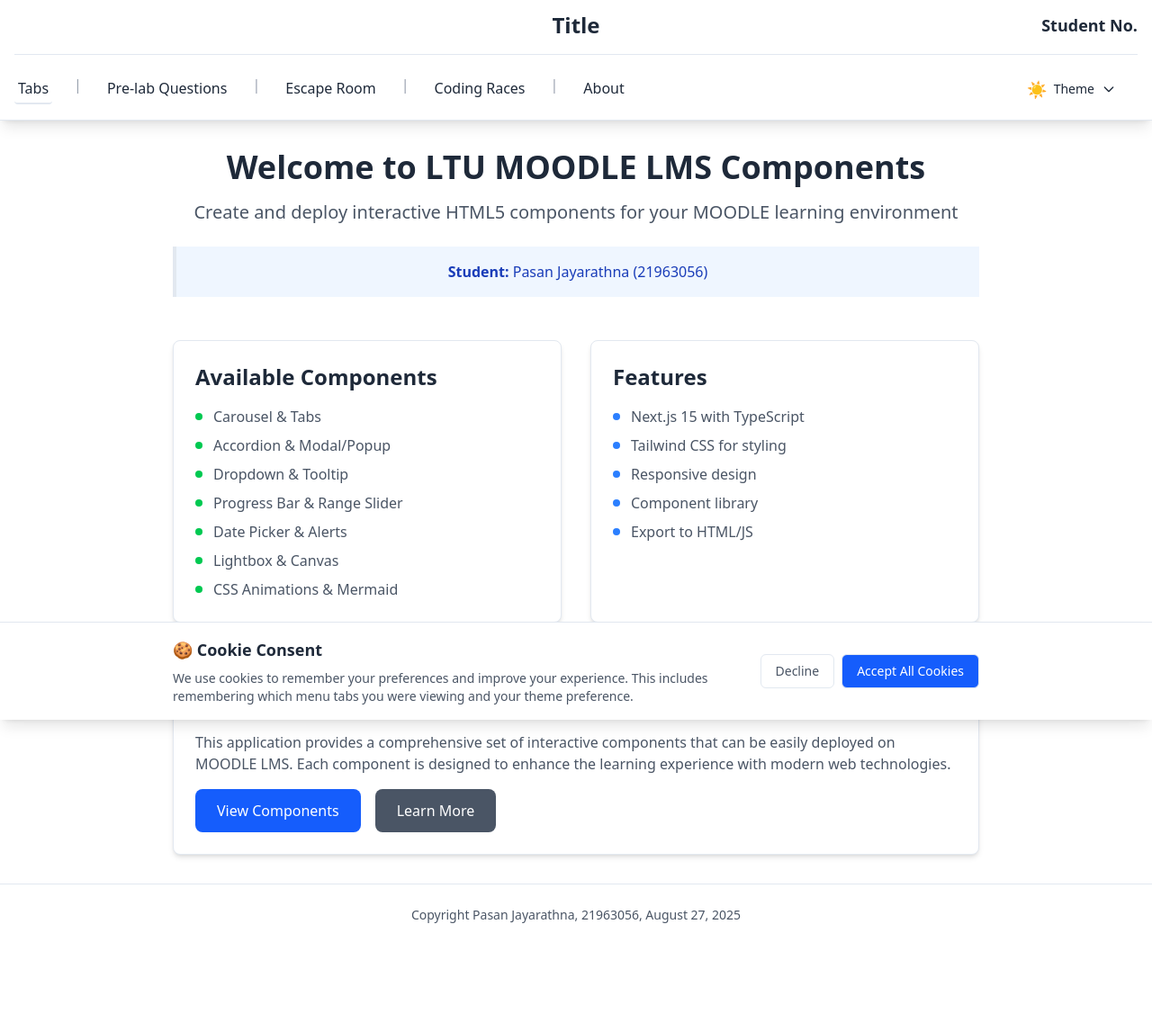
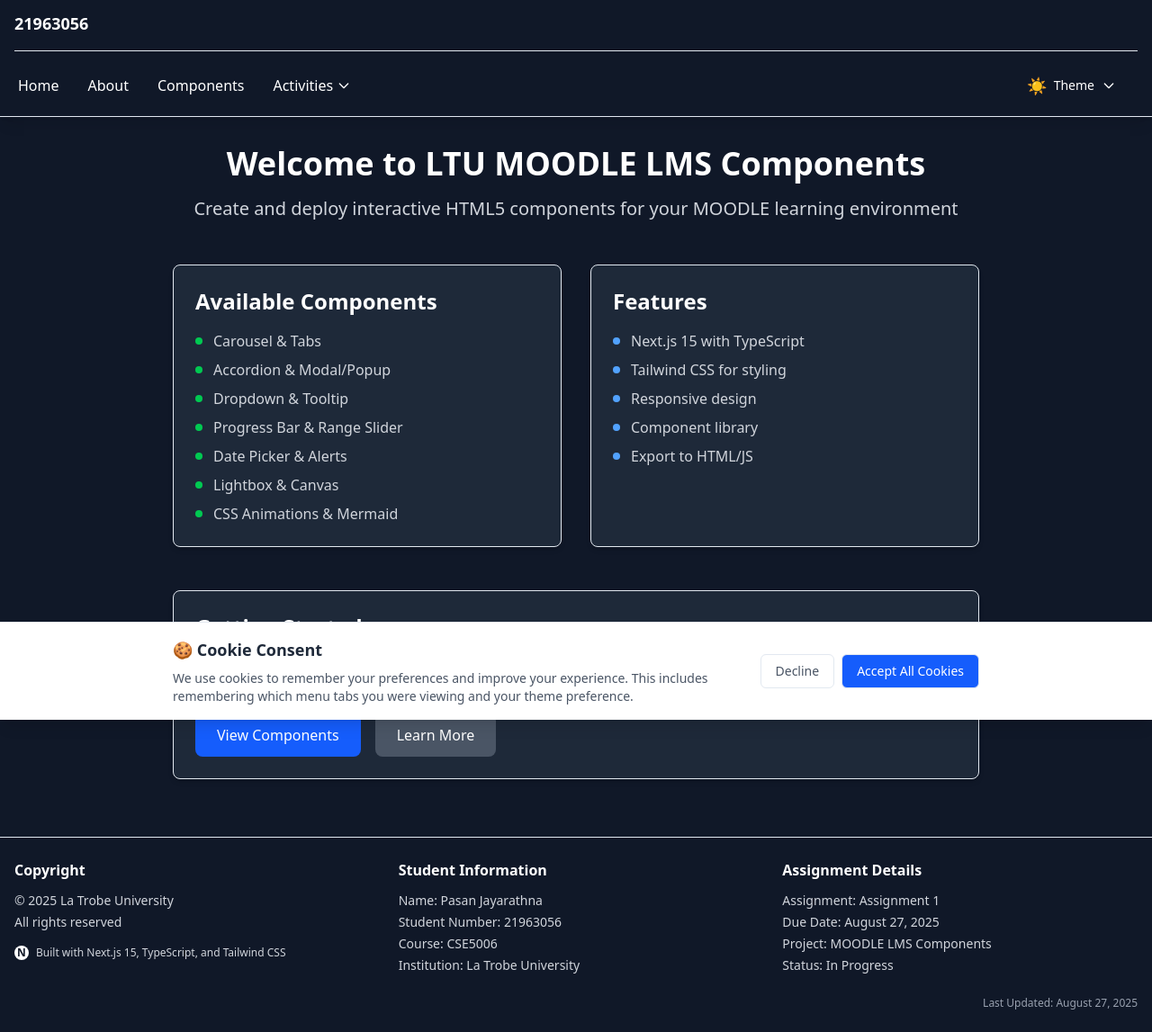
Before and after one commit to PJ-Cipher/CWA_Assignment, a Next.js app: page / in a window 1280 px wide. Shown: the whole page at 90% size. Before the commit the page ends 1051 px from the top, so only its background shows below. Built offline with nearby package versions, Linux system fonts and the light colour scheme.

Commit message:
updated home page

```diff
--- a/app/components/Footer.tsx
+++ b/app/components/Footer.tsx
@@ -17,13 +17,44 @@
   }, []);
 
   return (
-    <footer className="bg-white text-gray-800 border-t border-gray-200">
+    <footer className="bg-gray-900 text-white border-t border-gray-700">
       <div className="container mx-auto px-4 py-6">
-        {/* Simple Copyright Line */}
-        <div className="text-center">
-          <p className="text-gray-600 dark:text-gray-400 text-sm">
-            Copyright Pasan Jayarathna, 21963056, {currentDate}
-          </p>
+        <div className="grid md:grid-cols-3 gap-8">
+          {/* Copyright Section */}
+          <div>
+            <h3 className="font-bold text-white mb-3">Copyright</h3>
+            <p className="text-gray-300 text-sm mb-1">© 2025 La Trobe University</p>
+            <p className="text-gray-300 text-sm mb-4">All rights reserved</p>
+            <div className="flex items-center text-gray-300 text-xs">
+              <div className="w-4 h-4 bg-white rounded-full flex items-center justify-center mr-2">
+                <span className="text-gray-900 font-bold text-xs">N</span>
+              </div>
+              <span>Built with Next.js 15, TypeScript, and Tailwind CSS</span>
+            </div>
+          </div>
+
+          {/* Student Information Section */}
+          <div>
+            <h3 className="font-bold text-white mb-3">Student Information</h3>
+            <p className="text-gray-300 text-sm mb-1">Name: Pasan Jayarathna</p>
+            <p className="text-gray-300 text-sm mb-1">Student Number: 21963056</p>
+            <p className="text-gray-300 text-sm mb-1">Course: CSE5006</p>
+            <p className="text-gray-300 text-sm">Institution: La Trobe University</p>
+          </div>
+
+          {/* Assignment Details Section */}
+          <div>
+            <h3 className="font-bold text-white mb-3">Assignment Details</h3>
+            <p className="text-gray-300 text-sm mb-1">Assignment: Assignment 1</p>
+            <p className="text-gray-300 text-sm mb-1">Due Date: August 27, 2025</p>
+            <p className="text-gray-300 text-sm mb-1">Project: MOODLE LMS Components</p>
+            <p className="text-gray-300 text-sm">Status: In Progress</p>
+          </div>
+        </div>
+
+        {/* Last Updated */}
+        <div className="text-right mt-6">
+          <p className="text-gray-400 text-xs">Last Updated: August 27, 2025</p>
         </div>
       </div>
     </footer>
--- a/app/components/header.tsx
+++ b/app/components/header.tsx
@@ -6,6 +6,7 @@
 
 export default function Header() {
   const [isMenuOpen, setIsMenuOpen] = useState(false);
+  const [isActivitiesOpen, setIsActivitiesOpen] = useState(false);
 
   const toggleMenu = () => {
     setIsMenuOpen(!isMenuOpen);
@@ -13,6 +14,10 @@
 
   const closeMenu = () => {
     setIsMenuOpen(false);
+  };
+
+  const toggleActivities = () => {
+    setIsActivitiesOpen(!isActivitiesOpen);
   };
 
   // Handle keyboard navigation
@@ -23,55 +28,82 @@
   };
 
   return (
-    <header className="bg-white text-gray-800 shadow-lg relative border-b border-gray-200" role="banner">
+    <header className="bg-gray-900 text-white shadow-lg relative border-b border-gray-700" role="banner">
       <div className="container mx-auto px-4 py-3">
-        {/* Top Section - Title and Student Number */}
+        {/* Top Section - Student Number */}
         <div className="flex items-center justify-between mb-4">
+          <div className="text-white text-lg font-semibold">
+            21963056
+          </div>
           <div className="flex-1"></div>
-          <h1 className="text-2xl font-bold text-center flex-1">Title</h1>
-          <div className="flex-1 text-right">
-            <span className="text-lg font-semibold">Student No.</span>
-          </div>
+          <div className="flex-1"></div>
         </div>
 
         {/* Navigation Bar */}
-        <div className="border-t border-gray-200 dark:border-gray-600 pt-4">
+        <div className="border-t border-gray-700 pt-4">
           <div className="flex items-center justify-between">
             <nav className="flex space-x-6" role="navigation" aria-label="Main navigation">
               <Link
+                href="/"
+                className="hover:text-blue-400 transition-colors focus:outline-none focus:ring-2 focus:ring-blue-500 focus:ring-offset-2 rounded px-1 py-1"
+              >
+                Home
+              </Link>
+              <Link
+                href="/about"
+                className="hover:text-blue-400 transition-colors focus:outline-none focus:ring-2 focus:ring-blue-500 focus:ring-offset-2 rounded px-1 py-1"
+              >
+                About
+              </Link>
+              <Link
                 href="/components"
-                className="hover:text-blue-600 dark:hover:text-blue-400 transition-colors focus:outline-none focus:ring-2 focus:ring-blue-500 focus:ring-offset-2 rounded px-1 py-1 border-b-2 border-black dark:border-white"
+                className="hover:text-blue-400 transition-colors focus:outline-none focus:ring-2 focus:ring-blue-500 focus:ring-offset-2 rounded px-1 py-1"
               >
-                Tabs
+                Components
               </Link>
-              <span className="text-gray-400">|</span>
+              <div className="relative">
+                <button
+                  onClick={toggleActivities}
+                  className="flex items-center hover:text-blue-400 transition-colors focus:outline-none focus:ring-2 focus:ring-blue-500 focus:ring-offset-2 rounded px-1 py-1"
+                >
+                  Activities
+                  <svg className="w-4 h-4 ml-1" fill="none" stroke="currentColor" viewBox="0 0 24 24">
+                    <path strokeLinecap="round" strokeLinejoin="round" strokeWidth={2} d="M19 9l-7 7-7-7" />
+                  </svg>
+                </button>
+                {isActivitiesOpen && (
+                  <div className="absolute top-full left-0 mt-2 w-48 bg-gray-800 border border-gray-700 rounded-md shadow-lg z-50">
                     <Link
                       href="/pre-lab"
-                className="hover:text-blue-600 dark:hover:text-blue-400 transition-colors focus:outline-none focus:ring-2 focus:ring-blue-500 focus:ring-offset-2 rounded px-1 py-1"
+                      className="block px-4 py-2 text-sm hover:bg-gray-700 transition-colors"
+                      onClick={() => setIsActivitiesOpen(false)}
                     >
                       Pre-lab Questions
                     </Link>
-              <span className="text-gray-400">|</span>
                     <Link
                       href="/escape-room"
-                className="hover:text-blue-600 dark:hover:text-blue-400 transition-colors focus:outline-none focus:ring-2 focus:ring-blue-500 focus:ring-offset-2 rounded px-1 py-1"
+                      className="block px-4 py-2 text-sm hover:bg-gray-700 transition-colors"
+                      onClick={() => setIsActivitiesOpen(false)}
                     >
                       Escape Room
                     </Link>
-              <span className="text-gray-400">|</span>
                     <Link
                       href="/coding-races"
-                className="hover:text-blue-600 dark:hover:text-blue-400 transition-colors focus:outline-none focus:ring-2 focus:ring-blue-500 focus:ring-offset-2 rounded px-1 py-1"
+                      className="block px-4 py-2 text-sm hover:bg-gray-700 transition-colors"
+                      onClick={() => setIsActivitiesOpen(false)}
                     >
                       Coding Races
                     </Link>
-              <span className="text-gray-400">|</span>
                     <Link
-                href="/about"
-                className="hover:text-blue-600 dark:hover:text-blue-400 transition-colors focus:outline-none focus:ring-2 focus:ring-blue-500 focus:ring-offset-2 rounded px-1 py-1"
+                      href="/court-room"
+                      className="block px-4 py-2 text-sm hover:bg-gray-700 transition-colors"
+                      onClick={() => setIsActivitiesOpen(false)}
                     >
-                About
+                      Court Room
                     </Link>
+                  </div>
+                )}
+              </div>
             </nav>
 
             {/* Right Side - Dark Mode Toggle and Hamburger */}
@@ -80,7 +112,7 @@
 
               {/* Mobile Menu Button */}
               <button
-                className="md:hidden p-2 rounded-md hover:bg-gray-100 dark:hover:bg-gray-700 transition-colors focus:outline-none focus:ring-2 focus:ring-blue-500 focus:ring-offset-2"
+                className="md:hidden p-2 rounded-md hover:bg-gray-700 transition-colors focus:outline-none focus:ring-2 focus:ring-blue-500 focus:ring-offset-2"
                 onClick={toggleMenu}
                 onKeyDown={handleKeyDown}
                 aria-label="Toggle navigation menu"
@@ -90,21 +122,21 @@
                 <div className="w-6 h-6 flex flex-col justify-center items-center">
                   {/* Enhanced CSS Transform Hamburger Icon */}
                   <span
-                    className={`block w-5 h-0.5 bg-black dark:bg-white transition-all duration-300 ease-in-out transform origin-center ${
+                    className={`block w-5 h-0.5 bg-white transition-all duration-300 ease-in-out transform origin-center ${
                       isMenuOpen
                         ? 'rotate-45 translate-y-0.5 scale-x-110'
                         : '-translate-y-1.5 scale-x-100'
                     }`}
                   ></span>
                   <span
-                    className={`block w-5 h-0.5 bg-black dark:bg-white transition-all duration-300 ease-in-out transform origin-center ${
+                    className={`block w-5 h-0.5 bg-white transition-all duration-300 ease-in-out transform origin-center ${
                       isMenuOpen
                         ? 'opacity-0 scale-x-0 rotate-180'
                         : 'opacity-100 scale-x-100 rotate-0'
                     }`}
                   ></span>
                   <span
-                    className={`block w-5 h-0.5 bg-black dark:bg-white transition-all duration-300 ease-in-out transform origin-center ${
+                    className={`block w-5 h-0.5 bg-white transition-all duration-300 ease-in-out transform origin-center ${
                       isMenuOpen
                         ? '-rotate-45 -translate-y-0.5 scale-x-110'
                         : 'translate-y-1.5 scale-x-100'
@@ -126,41 +158,55 @@
           }`}
           aria-hidden={!isMenuOpen}
         >
-          <nav className="py-4 space-y-3 border-t border-gray-200 dark:border-gray-600 mt-3" role="navigation" aria-label="Mobile navigation">
+          <nav className="py-4 space-y-3 border-t border-gray-700 mt-3" role="navigation" aria-label="Mobile navigation">
+            <Link
+              href="/"
+              className="block py-2 px-4 hover:bg-gray-700 rounded transition-all duration-200 transform hover:translate-x-2 focus:outline-none focus:ring-2 focus:ring-blue-500 focus:ring-offset-2"
+              onClick={closeMenu}
+            >
+              🏠 Home
+            </Link>
+            <Link
+              href="/about"
+              className="block py-2 px-4 hover:bg-gray-700 rounded transition-all duration-200 transform hover:translate-x-2 focus:outline-none focus:ring-2 focus:ring-blue-500 focus:ring-offset-2"
+              onClick={closeMenu}
+            >
+              ℹ️ About
+            </Link>
             <Link
               href="/components"
-              className="block py-2 px-4 hover:bg-gray-100 dark:hover:bg-gray-700 rounded transition-all duration-200 transform hover:translate-x-2 focus:outline-none focus:ring-2 focus:ring-blue-500 focus:ring-offset-2"
+              className="block py-2 px-4 hover:bg-gray-700 rounded transition-all duration-200 transform hover:translate-x-2 focus:outline-none focus:ring-2 focus:ring-blue-500 focus:ring-offset-2"
               onClick={closeMenu}
             >
-              🧩 Tabs
+              🧩 Components
             </Link>
             <Link
               href="/pre-lab"
-              className="block py-2 px-4 hover:bg-gray-100 dark:hover:bg-gray-700 rounded transition-all duration-200 transform hover:translate-x-2 focus:outline-none focus:ring-2 focus:ring-blue-500 focus:ring-offset-2"
+              className="block py-2 px-4 hover:bg-gray-700 rounded transition-all duration-200 transform hover:translate-x-2 focus:outline-none focus:ring-2 focus:ring-blue-500 focus:ring-offset-2"
               onClick={closeMenu}
             >
               ❓ Pre-lab Questions
             </Link>
             <Link
               href="/escape-room"
-              className="block py-2 px-4 hover:bg-gray-100 dark:hover:bg-gray-700 rounded transition-all duration-200 transform hover:translate-x-2 focus:outline-none focus:ring-2 focus:ring-blue-500 focus:ring-offset-2"
+              className="block py-2 px-4 hover:bg-gray-700 rounded transition-all duration-200 transform hover:translate-x-2 focus:outline-none focus:ring-2 focus:ring-blue-500 focus:ring-offset-2"
               onClick={closeMenu}
             >
               🚪 Escape Room
             </Link>
             <Link
               href="/coding-races"
-              className="block py-2 px-4 hover:bg-gray-100 dark:hover:bg-gray-700 rounded transition-all duration-200 transform hover:translate-x-2 focus:outline-none focus:ring-2 focus:ring-blue-500 focus:ring-offset-2"
+              className="block py-2 px-4 hover:bg-gray-700 rounded transition-all duration-200 transform hover:translate-x-2 focus:outline-none focus:ring-2 focus:ring-blue-500 focus:ring-offset-2"
               onClick={closeMenu}
             >
               🏁 Coding Races
             </Link>
             <Link
-              href="/about"
-              className="block py-2 px-4 hover:bg-gray-100 dark:hover:bg-gray-700 rounded transition-all duration-200 transform hover:translate-x-2 focus:outline-none focus:ring-2 focus:ring-blue-500 focus:ring-offset-2"
+              href="/court-room"
+              className="block py-2 px-4 hover:bg-gray-700 rounded transition-all duration-200 transform hover:translate-x-2 focus:outline-none focus:ring-2 focus:ring-blue-500 focus:ring-offset-2"
               onClick={closeMenu}
             >
-              ℹ️ About
+              ⚖️ Court Room
             </Link>
           </nav>
         </div>
--- a/app/layout.tsx
+++ b/app/layout.tsx
@@ -29,7 +29,7 @@
   return (
     <html lang="en" suppressHydrationWarning>
       <body
-        className={`${geistSans.variable} ${geistMono.variable} antialiased flex flex-col min-h-screen bg-white dark:bg-gray-900`}
+        className={`${geistSans.variable} ${geistMono.variable} antialiased flex flex-col min-h-screen bg-gray-900`}
       >
         <ThemeProvider>
           {/* Skip to content link for accessibility */}
@@ -38,7 +38,7 @@
           </a>
 
           <Header />
-          <main id="main-content" className="flex-1 bg-white">
+          <main id="main-content" className="flex-1">
             {children}
           </main>
           <Footer />
--- a/app/page.tsx
+++ b/app/page.tsx
@@ -2,26 +2,24 @@
 
 export default function Home() {
   return (
+    <div className="bg-gray-900 min-h-screen">
       <div className="container mx-auto px-4 py-8">
         <div className="max-w-4xl mx-auto">
+          {/* Welcome Section */}
           <div className="text-center mb-12">
-          <h1 className="text-4xl font-bold text-gray-800 mb-4">
+            <h1 className="text-4xl font-bold text-white mb-4">
               Welcome to LTU MOODLE LMS Components
             </h1>
-          <p className="text-xl text-gray-600 mb-6">
+            <p className="text-xl text-gray-300 mb-6">
               Create and deploy interactive HTML5 components for your MOODLE learning environment
             </p>
-          <div className="bg-blue-50 border-l-4 border-blue-400 p-4 mb-8">
-            <p className="text-blue-800">
-              <strong>Student:</strong> Pasan Jayarathna (21963056)
-            </p>
-          </div>
           </div>
 
+          {/* Components and Features Section */}
           <div className="grid md:grid-cols-2 gap-8 mb-12">
-          <div className="bg-white p-6 rounded-lg shadow-md border border-gray-200">
-            <h2 className="text-2xl font-semibold text-gray-800 mb-4">Available Components</h2>
-            <ul className="space-y-2 text-gray-600">
+            <div className="bg-gray-800 p-6 rounded-lg shadow-md border border-gray-700">
+              <h2 className="text-2xl font-semibold text-white mb-4">Available Components</h2>
+              <ul className="space-y-2 text-gray-300">
                 <li className="flex items-center">
                   <span className="w-2 h-2 bg-green-500 rounded-full mr-3"></span>
                   Carousel & Tabs
@@ -53,36 +51,37 @@
               </ul>
             </div>
 
-          <div className="bg-white p-6 rounded-lg shadow-md border border-gray-200">
-            <h2 className="text-2xl font-semibold text-gray-800 mb-4">Features</h2>
-            <ul className="space-y-2 text-gray-600">
+            <div className="bg-gray-800 p-6 rounded-lg shadow-md border border-gray-700">
+              <h2 className="text-2xl font-semibold text-white mb-4">Features</h2>
+              <ul className="space-y-2 text-gray-300">
                 <li className="flex items-center">
-                <span className="w-2 h-2 bg-blue-500 rounded-full mr-3"></span>
+                  <span className="w-2 h-2 bg-blue-400 rounded-full mr-3"></span>
                   Next.js 15 with TypeScript
                 </li>
                 <li className="flex items-center">
-                <span className="w-2 h-2 bg-blue-500 rounded-full mr-3"></span>
+                  <span className="w-2 h-2 bg-blue-400 rounded-full mr-3"></span>
                   Tailwind CSS for styling
                 </li>
                 <li className="flex items-center">
-                <span className="w-2 h-2 bg-blue-500 rounded-full mr-3"></span>
+                  <span className="w-2 h-2 bg-blue-400 rounded-full mr-3"></span>
                   Responsive design
                 </li>
                 <li className="flex items-center">
-                <span className="w-2 h-2 bg-blue-500 rounded-full mr-3"></span>
+                  <span className="w-2 h-2 bg-blue-400 rounded-full mr-3"></span>
                   Component library
                 </li>
                 <li className="flex items-center">
-                <span className="w-2 h-2 bg-blue-500 rounded-full mr-3"></span>
+                  <span className="w-2 h-2 bg-blue-400 rounded-full mr-3"></span>
                   Export to HTML/JS
                 </li>
               </ul>
             </div>
           </div>
 
-        <div className="bg-white p-6 rounded-lg shadow-md border border-gray-200">
-          <h2 className="text-2xl font-semibold text-gray-800 mb-4">Getting Started</h2>
-          <p className="text-gray-600 mb-4">
+          {/* Getting Started Section */}
+          <div className="bg-gray-800 p-6 rounded-lg shadow-md border border-gray-700">
+            <h2 className="text-2xl font-semibold text-white mb-4">Getting Started</h2>
+            <p className="text-gray-300 mb-4">
               This application provides a comprehensive set of interactive components that can be easily deployed
               on MOODLE LMS. Each component is designed to enhance the learning experience with modern web technologies.
             </p>
@@ -103,5 +102,6 @@
           </div>
         </div>
       </div>
+    </div>
   );
 }
```
Also changed, not shown: package.json (+7 -6 lines), 1 other file (tests, documents, lock files or other folders). Lines whose indentation alone changed are shown as unchanged.
